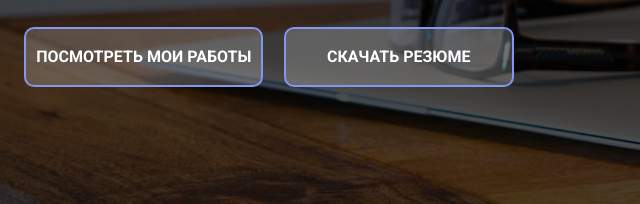
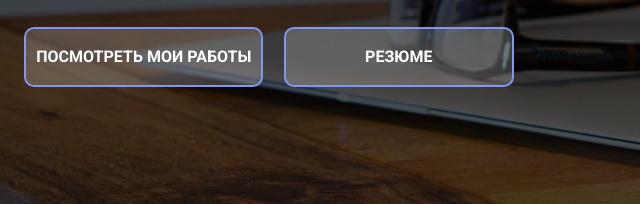
Before and after one commit to BohdanKadenskyi/Portfolio, a website: page src/index.html in a window 1280 px wide. Shown: the part 381-585 px from the top of the page, 71-711 px from the left. Drawn offline with nearby package versions, Linux system fonts and the light colour scheme; files that its build step writes are made by us from their sources.

Commit message:
change cv

```diff
--- a/src/html/banner.html
+++ b/src/html/banner.html
@@ -26,7 +26,7 @@
               class="banner__btn btn--download"
               target="_blank"
               aria-label="Download my resume"
-              >Скачать резюме
+              >резюме
             </a>
           </div>
         </div>
```
